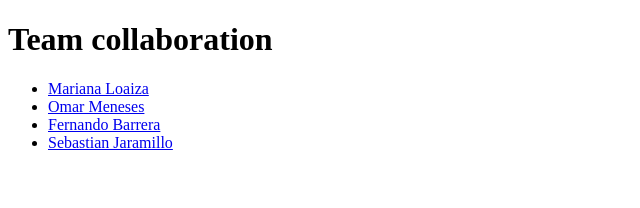
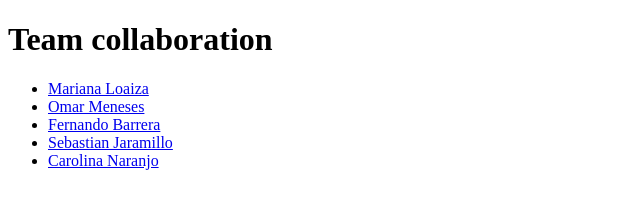
Before and after one commit to FooCamp/gitflow-team-2, a plain HTML site: page index.html in a window 1280 px wide. Shown: the whole page, without its empty margins (0-640 px from the left). Drawn offline with Linux system fonts and the light colour scheme.

```diff
--- a/index.html
+++ b/index.html
@@ -14,6 +14,7 @@
   <li><a href="./pages/omeneses/index.html">Omar Meneses</a></li>
   <li><a href="./pages/mfbarrera/index.html">Fernando Barrera</a></li>
   <li><a href="./pages/sjaramilloo/index.html">Sebastian Jaramillo</a></li>
+  <li><a href="./pages/caritonaranjo/index.html">Carolina Naranjo</a></li>
 </ul>
 
 </body>
```
